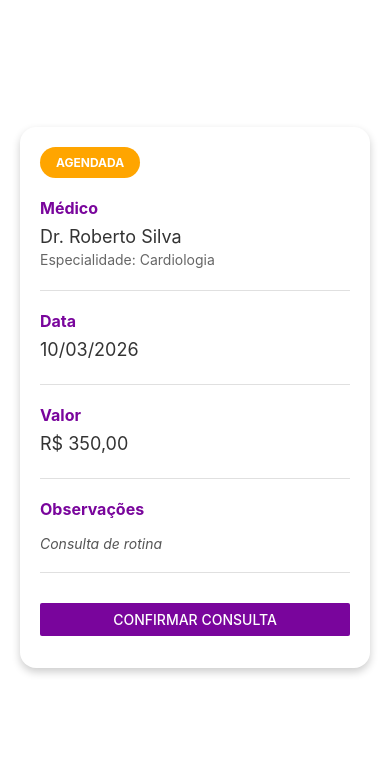
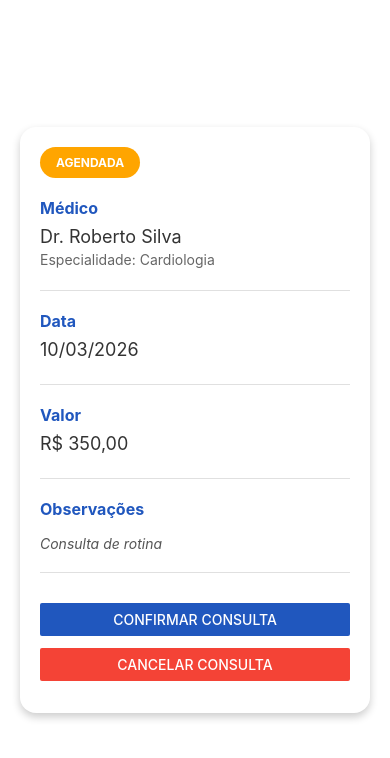
Before and after one commit to GusCrevelari/sistema-consulta-mobile, a React Native app: screen / in a window 390 px wide. Shown: the top 758 px of the page. Built offline with nearby package versions, Linux system fonts and the light colour scheme.

Commit message:
fixed cancelar consultar function;

```diff
--- a/App.tsx
+++ b/App.tsx
@@ -44,6 +44,13 @@ export default function App() {
     setConsulta({
       ...consulta,
       status: "confirmada",
+    });
+  }
+
+  function cancelarConsulta() {
+    setConsulta({
+      ...consulta,
+      status: "cancelada",
     });
   }
 
@@ -96,8 +103,18 @@ export default function App() {
         </View>
         <View style={styles.acoes}>
           {consulta.status === "agendada" && (
+            <>
+              <View style={styles.botaoContainer}>
+                <Button title="Confirmar Consulta" color="#2057be" onPress={confirmarConsulta} />
+              </View>
+              <View style={styles.botaoContainer}>
+                <Button title="Cancelar Consulta" color="#F44336" onPress={cancelarConsulta} />
+              </View>
+            </>
+          )}
+          {consulta.status === "confirmada" && (
             <View style={styles.botaoContainer}>
-              <Button title="Confirmar Consulta" color="#79059C" onPress={confirmarConsulta} />
+              <Button title="Cancelar Consulta" color="#F44336" onPress={cancelarConsulta} />
             </View>
           )}
         </View>
@@ -113,7 +130,7 @@ export default function App() {
 const styles = StyleSheet.create({
   container: {
     flex: 1,
-    backgroundColor: "#79059C",
+    backgroundColor: "#2057be",
   },
   scrollContent: {
     padding: 20,
@@ -172,7 +189,7 @@ const styles = StyleSheet.create({
   label: {
     fontSize: 16,
     fontWeight: "bold",
-    color: "#79059C",
+    color: "#2057be",
     marginBottom: 8,
   },
   valor: {
```
